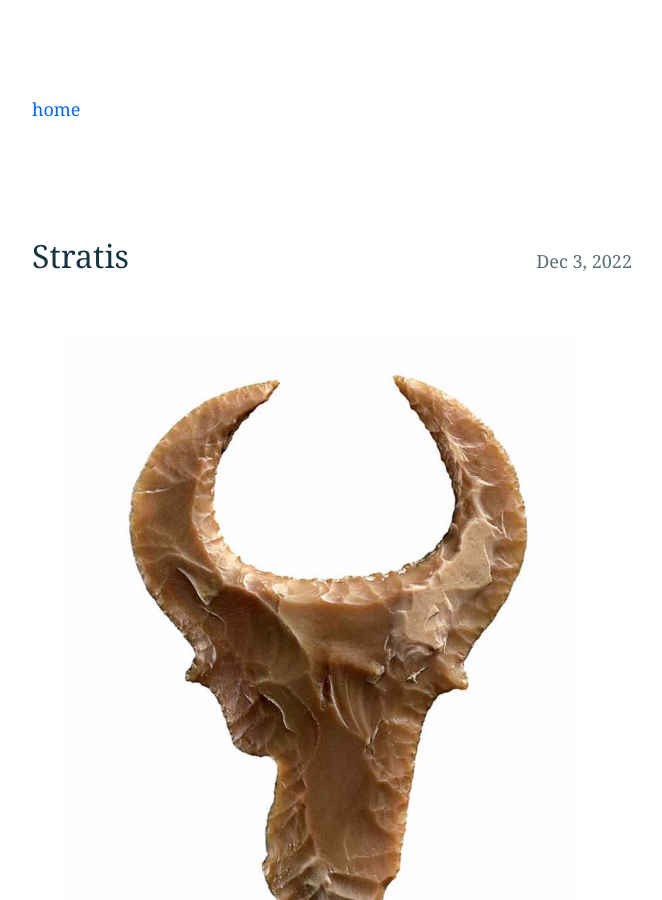
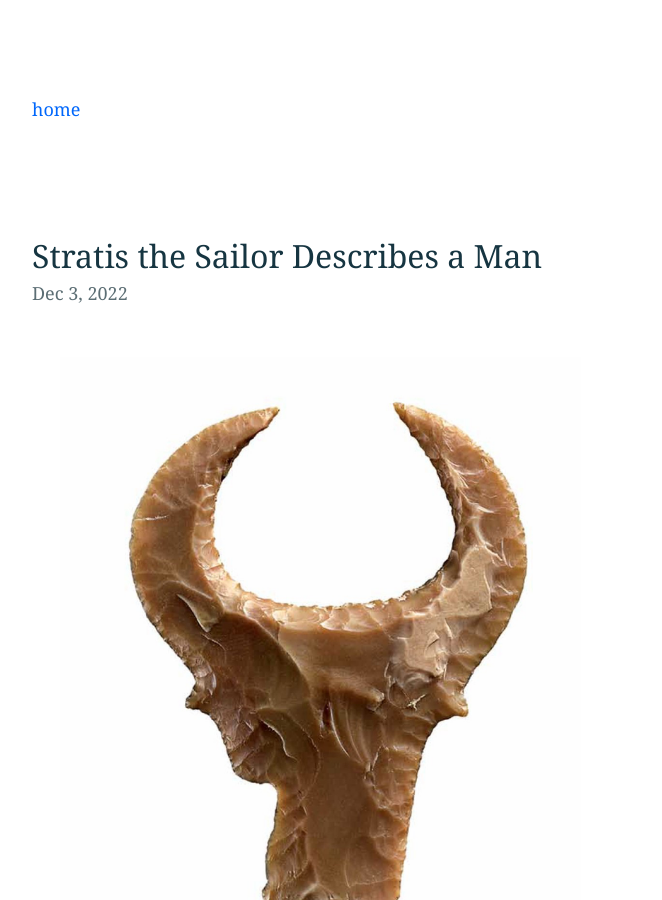
Before and after one commit to bliss-st/ss-website, a Jekyll site: the page built from _posts/2022-12-3-stratis.md, in a window 1280 px wide and 900 px high. Shown: the whole window, without its empty margins (308-970 px from the left). Built offline with Jekyll 4.4.1, drawn with Linux system fonts in a browser that asks for light colours.

Commit message:
Update 2022-12-3-stratis.md

```diff
--- a/_posts/2022-12-3-stratis.md
+++ b/_posts/2022-12-3-stratis.md
@@ -1,6 +1,6 @@
 ---
 layout: post
-title: "Stratis"
+title: "Stratis the Sailor Describes a Man"
 date: '2022-12-3'
 tags: []
 ---
```
Also changed, not shown: other parts of _posts/2022-12-3-stratis.md (+1 -1 lines).
